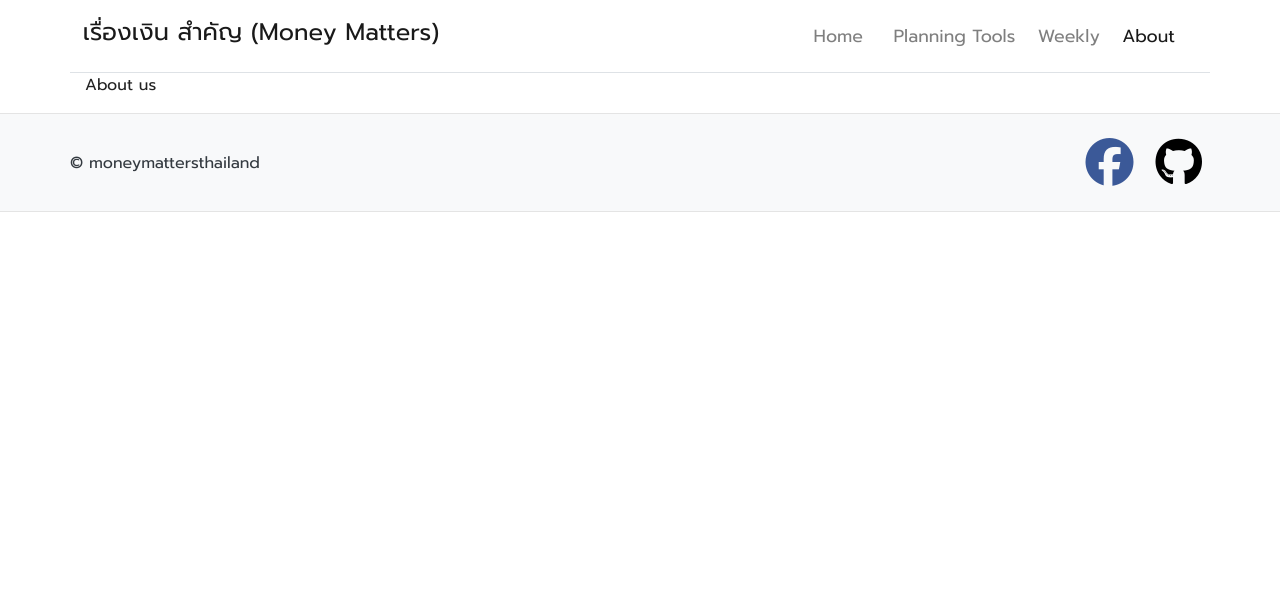
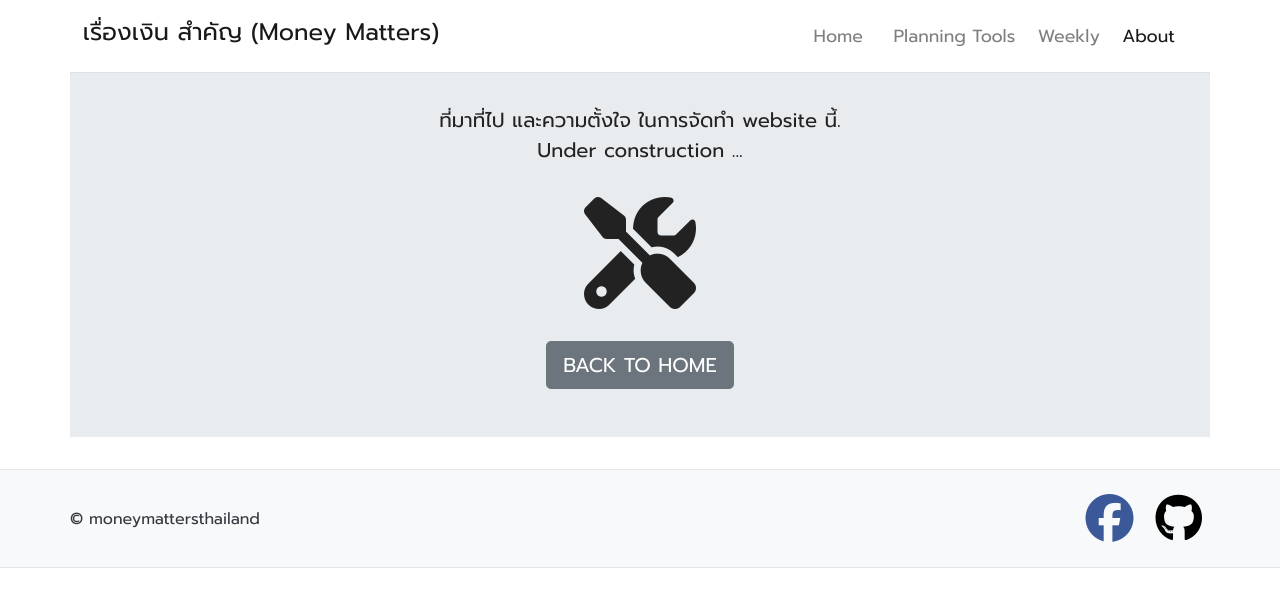
Before and after one commit to moneysart/moneysart.github.io, a Jekyll site: the page built from about/index.html, in a window 1280 px wide. Shown: the top 607 px of the page. Built offline with Jekyll 4.4.1, drawn with Linux system fonts in a browser that asks for light colours; nearby versions of some CDN libraries.

Commit message:
set placeholder index page for about/

```diff
--- a/about/index.html
+++ b/about/index.html
@@ -6,7 +6,25 @@ category: about
 canonical_url: /about/
 ---
 
-<!--- List -->
+<!--- Jumbotron -->
 <div class="container">
-    <p>About us</p>
+
+    <div class="row jumbotron text-center d-flex align-items-center">
+        <div class="col-12">
+            <!-- message -->
+            <p class="lead">
+                ที่มาที่ไป และความตั้งใจ ในการจัดทำ website นี้.<br>
+                Under construction ...
+            </p>
+            <!-- fix icon -->
+            <p class="my-4 py-2">
+                <i class="fas fa-tools fa-7x"></i>
+            </p>
+            <!-- back to home -->
+            <p class="text-center">
+                <a href="{{ site.baseurl }}/" class="btn btn-secondary btn-lg">BACK TO HOME</a>
+            </p>
+        </div>
+    </div>
+
 </div>
```
